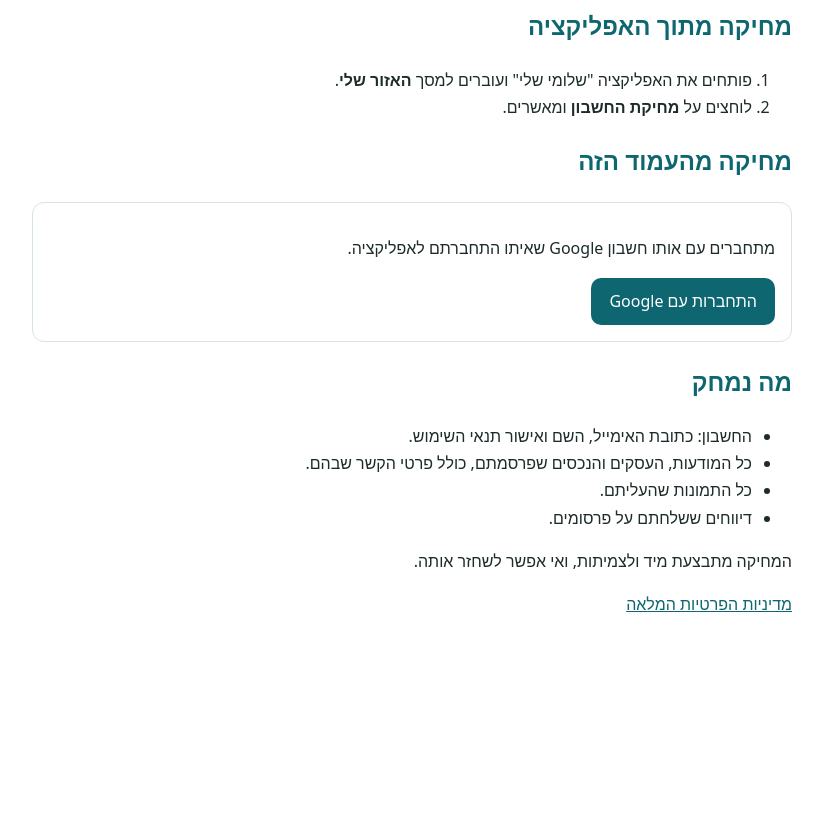
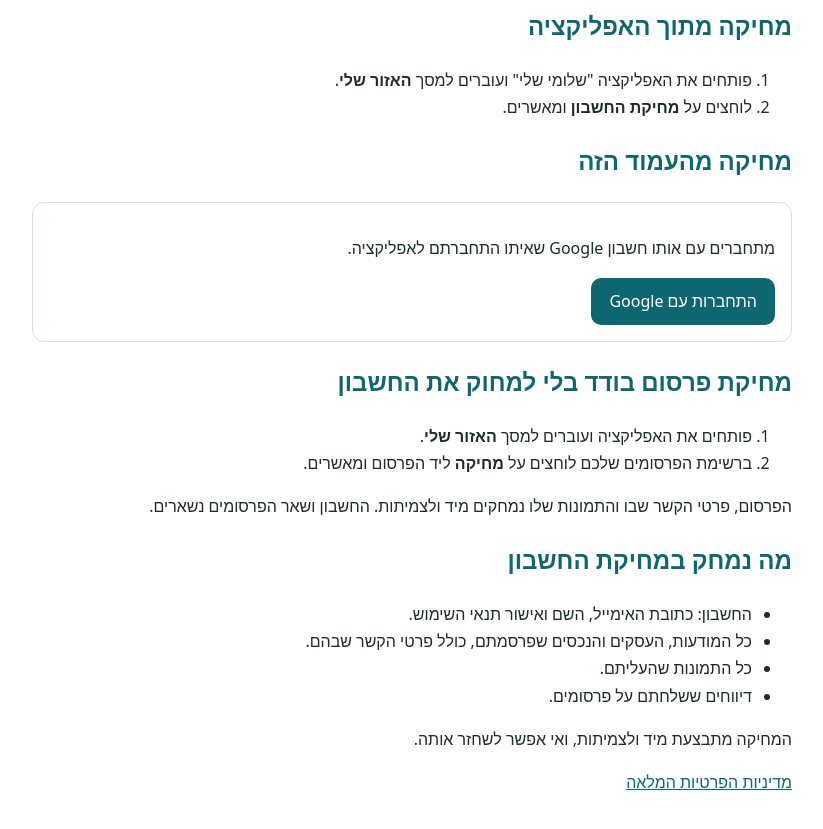
Before and after one commit to yehudastern/shlomi-sheli-site, a plain HTML site: page delete-account.html in a window 1280 px wide. Shown: the part 115-944 px from the top of the page, without its empty margins (228-1051 px from the left). Before the commit the page ends 800 px from the top, so only its background shows below. Drawn offline with nearby package versions, Linux system fonts and the light colour scheme.

Commit message:
explain deleting a single post without deleting the account
Co-Authored-By: Claude Opus 5.5 <noreply@anthropic.com>

```diff
--- a/delete-account.html
+++ b/delete-account.html
@@ -42,7 +42,14 @@
   <p id="message" class="error" hidden></p>
 </div>
 
-<h2>מה נמחק</h2>
+<h2>מחיקת פרסום בודד בלי למחוק את החשבון</h2>
+<ol>
+  <li>פותחים את האפליקציה ועוברים למסך <strong>האזור שלי</strong>.</li>
+  <li>ברשימת הפרסומים שלכם לוחצים על <strong>מחיקה</strong> ליד הפרסום ומאשרים.</li>
+</ol>
+<p>הפרסום, פרטי הקשר שבו והתמונות שלו נמחקים מיד ולצמיתות. החשבון ושאר הפרסומים נשארים.</p>
+
+<h2>מה נמחק במחיקת החשבון</h2>
 <ul>
   <li>החשבון: כתובת האימייל, השם ואישור תנאי השימוש.</li>
   <li>כל המודעות, העסקים והנכסים שפרסמתם, כולל פרטי הקשר שבהם.</li>
```
